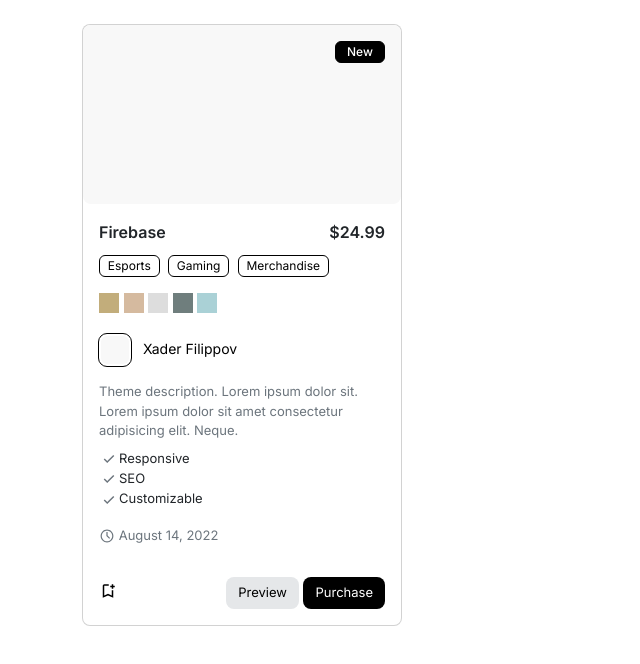
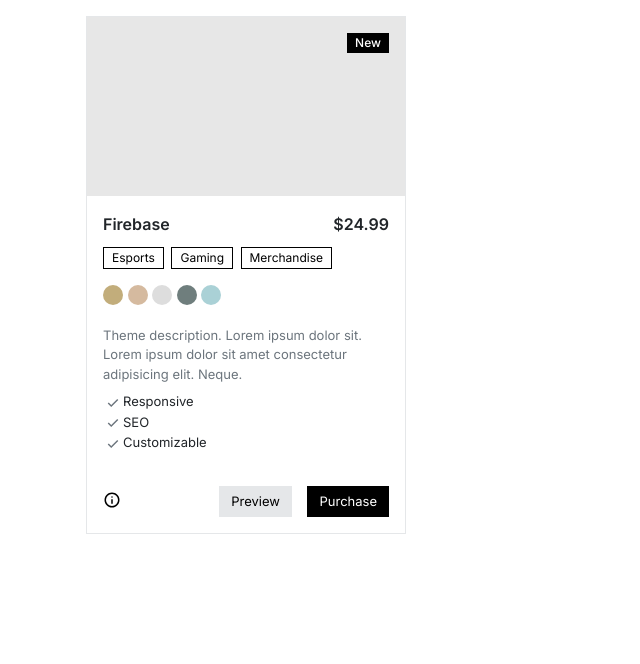
Before and after one commit to themepreneur/themepreneur.github.io, a plain HTML site: page index.html in a window 1280 px wide. Shown: the whole page, without its empty margins (0-640 px from the left). Drawn offline with nearby package versions, Linux system fonts and the light colour scheme.

Commit message:
Add files via upload

```diff
--- a/index.html
+++ b/index.html
@@ -13,8 +13,8 @@
 <body>
 
   <div class="container">
-    <div class="card product mt-4" style="width: 320px;">
-      <img src="./images/Rectangle 4.svg" class="card-img-top product-image" alt="Foodly Theme Banner">
+    <div class="card product" style="width: 320px;">
+      <img src="./images/Rectangle 4 (1).svg" class="card-img-top product-image" alt="Foodly Theme Banner">
       <span class="badge bg-dark">New</span>
       <div class="card-body">
         <span class="product-title">Firebase
@@ -32,9 +32,9 @@
           <button class="product-color product-color-4"></button>
           <button class="product-color product-color-5"></button>
         </div>
-        <a href="https://themepreneur.github.io/xaderfilippov" class="product-author">
+        <!-- <a href="https://themepreneur.github.io/xaderfilippov" class="product-author">
           <img src="./images/Rectangle 3.svg" class="product-author-image">Xader Filippov
-        </a>
+        </a> -->
         <p class="product-description">
           Theme description. Lorem ipsum dolor sit. Lorem ipsum dolor sit amet consectetur adipisicing elit. Neque.
           <div class="product-features">
@@ -43,32 +43,25 @@
             <span class="d-block"><img src="./images/icons/done_FILL0_wght400_GRAD0_opsz20 1.svg" alt="">Customizable</span>
           </div>
         </p>
-
-        <p class="product-publication-date" title="Published on August 14, 2022">
+        <!-- <p class="product-publication-date" title="Published on August 14, 2022">
           <img src="./images/icons/schedule_FILL0_wght400_GRAD0_opsz20.svg" alt="" class="product-publication-date-icon">
           August 14, 2022
-        </p>
-
-        <div class="product-rating">
-          <!-- <img src="./images/icons/star_FILL0_wght400_GRAD0_opsz20.svg" alt="" class="rating-icon">
-          <img src="./images/icons/star_FILL0_wght400_GRAD0_opsz20.svg" alt="" class="rating-icon">
-          <img src="./images/icons/star_FILL0_wght400_GRAD0_opsz20.svg" alt="" class="rating-icon">
-          <img src="./images/icons/star_FILL0_wght400_GRAD0_opsz20.svg" alt="" class="rating-icon">
-          <img src="./images/icons/grade_FILL0_wght400_GRAD0_opsz20.svg" alt="" class="rating-icon"> -->
-          <a href="#">
+        </p> -->
+        <div class="product-buttons">
+          <!-- <button class="product-bookmark">
             <img src="./images/icons/bookmark_add_FILL0_wght400_GRAD0_opsz24.svg" alt="" class="product-bookmark-icon">
+          </button> -->
+          <a href="#" class="btn product-info">
+            <img src="./images/icons/info_FILL0_wght400_GRAD0_opsz24.svg" alt="" class="product-publication-date-icon">
           </a>
-
           <span class="product-actions">
-            <a href="#" class="btn btn-light">Preview</a>
+            <a href="#" class="btn btn-light product-button-preview">Preview</a>
             <a href="#" class="btn btn-dark">Purchase</a>
           </span>
         </div>
-
       </div>
     </div>
   </div>
-
   <script src="https://cdn.jsdelivr.net/npm/bootstrap@5.2.0/dist/js/bootstrap.bundle.min.js"></script>
 </body>
 
--- a/styles.css
+++ b/styles.css
@@ -2,10 +2,29 @@
 
 * {
   font-family: 'Inter', sans-serif;
+  border-radius: 0px !important;
+}
+
+.container {
+  padding: 0;
+  margin: 0;
 }
 
 .product {
-  border-radius: 8px !important;
+  border-color: #E5E7E9;
+}
+
+.badge {
+  padding: 0;
+}
+
+.badge {
+  padding: 4px 8px;
+}
+
+.container {
+  padding: 16px !important;
+  margin: 0 auto;
 }
 
 .product-title {
@@ -26,28 +45,17 @@
   color: #000;
   border: 1px solid #000;
   font-weight: 400 !important;
-  margin-right: 4px;
+  margin-right: 3px;
 }
 
 .bg-dark {
   background-color: #000 !important;
   color: #fff;
-  border: 1px solid #000;
   font-weight: 500 !important;
-  margin-right: 4px;
-  width: 50px;
   position: absolute;
   right: 16px;
   top: 16px;
   margin: 0;
-}
-
-.product-colors {
-  margin-top: 16px;
-}
-
-.product-image {
-  border-radius: 8px;
 }
 
 .product-author {
@@ -62,7 +70,6 @@
 .product-author-image {
   width: 32px;
   margin-right: 12px;
-  border-radius: 8px !important;
   border: 2px solid #fff;
   outline: 1px solid #000;
 }
@@ -73,8 +80,16 @@
   margin-top: 16px !important;
 }
 
+.product-button-preview {
+  margin-right: 11px;
+}
+
 .product-publication-date-icon, .rating-icon {
-  width: 16px;
+  width: 18px;
+}
+
+.btn-outline-dark {
+  border: 1px solid black !important;
 }
 
 .product-description {
@@ -88,36 +103,55 @@
   margin-top: 8px;
 }
 
-.product-rating {
-  margin-top: 32px;
+.btn {
+  font-size: 13px;
+  box-shadow: none !important;
+  border: none !important;
 }
 
-.btn {
-  font-size: 13px;
-  border-radius: 8px;
-  box-shadow: none !important;
-  border: none !important;
+.product-info {
+  padding: 0 !important;
 }
 
 .btn-dark {
   background-color: #000 !important;
 }
 
+.product-buttons {
+  margin-top: 32px;
+}
+
 .product-bookmark-icon {
-  width: 18px;
+  width: 20px;
+}
+
+.product-bookmark {
+  border: 0px;
+  background: transparent;
+  padding: 0;
 }
 
 .product-actions {
   float: right;
 }
 
+.product-colors {
+  margin-top: 16px;
+}
+
 .product-color {
   width: 20px;
   height: 20px;
-  border-radius: 0px !important;
   display: inline-block;
-  border: 1.7px solid transparent !important;
+  border: 1px solid transparent;
+  outline: 1px solid transparent;
   padding: 0;
+  border-radius: 10px !important;
+}
+
+.product-color:focus {
+  border: 1px solid white !important;
+  outline: 1px solid black !important;
 }
 
 .product-color-1 {
@@ -138,10 +172,6 @@
 
 .product-color-5 {
   background-color: #AAD1D6;
-}
-
-.product-color:focus {
-  border: 1.7px solid black !important;
 }
 
 p {
```
Also changed, not shown: images/Rectangle 4 (1).svg (added), images/icons/info_FILL0_wght400_GRAD0_opsz20.svg (added), images/icons/info_FILL0_wght400_GRAD0_opsz24.svg (added).
